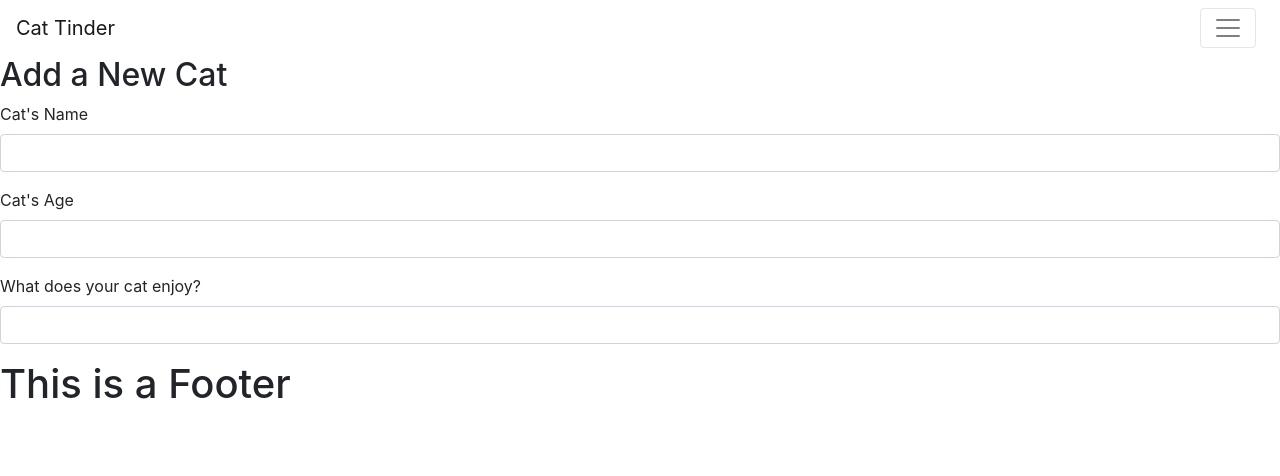
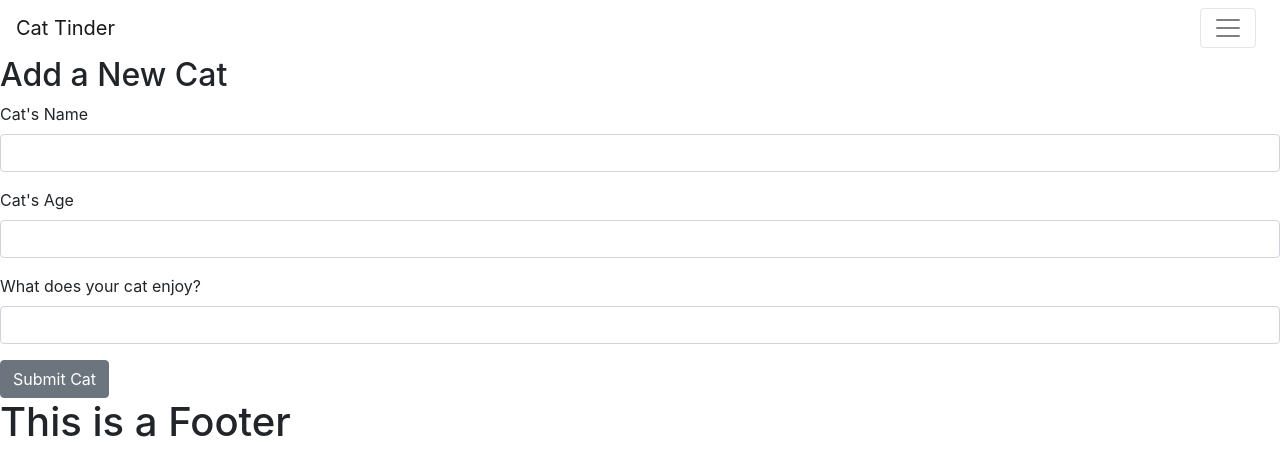
Before and after one commit to nickdsaunders/cat-tinder-frontend, a React (Create React App) app: page /catnew in a window 1280 px wide. Shown: the top 476 px of the page. Built offline with nearby package versions, Linux system fonts and the light colour scheme.

Commit message:
create functionality done

```diff
--- a/src/App.js
+++ b/src/App.js
@@ -18,6 +18,10 @@ class App extends Component {
       cats: cats,
     };
   }
+  createNewCat = (newcat) => {
+    console.log(newcat)
+  }
+
   render() {
     return (
       <Router>
@@ -37,7 +41,11 @@ class App extends Component {
             // pass that cat into CatShow as propData
             return <CatShow cat={foundKitty}/>}
           } />
-          <Route path="/catnew" component={CatNew} />
+          <Route path="/catnew" render={(props) => {
+            return <CatNew createNewCat={
+              this.createNewCat } />
+          }}
+           />
           <Route path="/catedit/:id" component={CatEdit} />
           <Route component={NotFound} />
         </Switch>
--- a/src/pages/CatNew.js
+++ b/src/pages/CatNew.js
@@ -1,5 +1,7 @@
 import React, { Component } from "react";
+import { Redirect } from "react-router";
 import { Form, FormGroup, Label, Input } from "reactstrap";
+import { Button } from 'reactstrap';
 
 class CatNew extends Component {
   constructor(props) {
@@ -10,6 +12,7 @@ class CatNew extends Component {
         age: "",
         enjoys: "",
       },
+      submitted: false
     };
   }
 
@@ -20,6 +23,11 @@ class CatNew extends Component {
     // console.log("value", e.target.value);
     this.setState({ form: form });
   };
+
+  handleSubmit = () => {
+    this.props.createNewCat(this.state.form)
+    this.setState({ submitted: true })
+  }
 
   render() {
     return (
@@ -53,7 +61,13 @@ class CatNew extends Component {
               onChange={this.handleChange}
             />
           </FormGroup>
+          <Button
+          onClick={ this.handleSubmit}
+          >
+            Submit Cat
+          </Button>
         </Form>
+        { this.state.submitted && <Redirect to="/catindex" /> }
       </>
     );
   }
```
